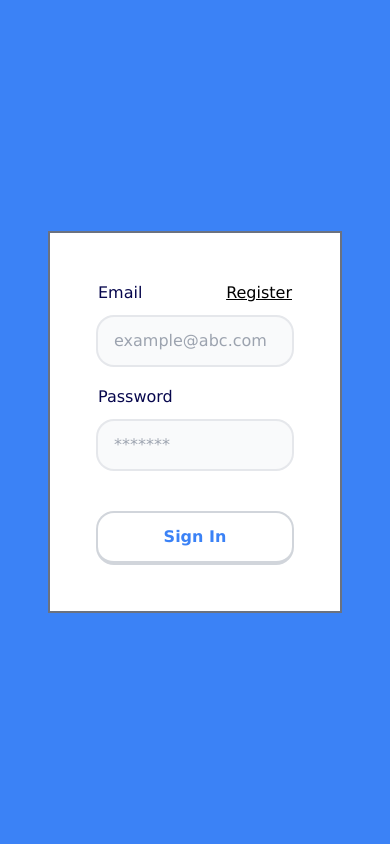
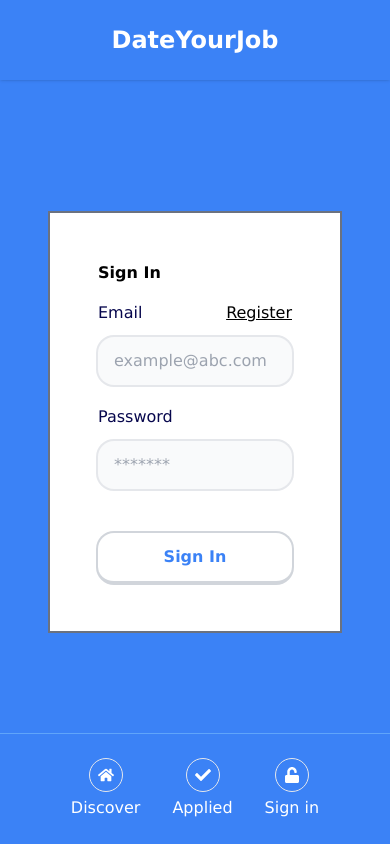
Before and after one commit to venusnmj/date-your-job, a React (Create React App) app in the folder frontend/: page /signin in a window 390 px wide. Built offline with nearby package versions, Linux system fonts and the light colour scheme; no server answers.

Commit message:
Add Responsive Navbar (#9)
* add navbar

* link auth to backend + added navbar use state

* added mobile navbar

```diff
--- a/frontend/package.json
+++ b/frontend/package.json
@@ -11,6 +11,7 @@
     "@types/react-dom": "^18.0.10",
     "dotenv": "^16.0.3",
     "formik": "^2.2.9",
+    "framer-motion": "^8.4.3",
     "react": "^18.2.0",
     "react-dom": "^18.2.0",
     "react-icons": "^4.7.1",
--- a/frontend/src/App.tsx
+++ b/frontend/src/App.tsx
@@ -1,19 +1,21 @@
 import React from 'react';
 import { SignInPage } from './pages';
 import { Route, Routes } from 'react-router-dom';
-import { HeartIcon, RejectIcon } from './components';
 import { SignUpPage } from './pages/SignUpPage';
 import { SettingsPage } from './pages/SettingsPage';
+import { Navbar, NavbarMobile } from './features';
 
 function App() {
 
   return (
-    <div className="min-h-screen">
+    <div className="min-h-screen bg-blue-500">
+      <Navbar />
       <Routes>
         <Route path="/signin" element={<SignInPage />} />
         <Route path="/signup" element={<SignUpPage />}/>
         <Route path="/settings" element={<SettingsPage />}/>
       </Routes>
+      <NavbarMobile />
     </div>
   );
 }
--- a/frontend/src/features/auth/SignInForm.tsx
+++ b/frontend/src/features/auth/SignInForm.tsx
@@ -1,36 +1,80 @@
-import React from 'react'
-import { Button, Input } from '../../components'
+import React, { useState } from 'react'
+import { useNavigate } from 'react-router-dom';
+import { Button } from '../../components'
+import { useFetch } from '../../hooks';
+import { useAlert } from '../../hooks/useAlert';
+import useIsLoggedIn from './hooks/useIsLoggedIn';
 
 export const SignInForm = () => {
+  const navigate = useNavigate();
+
+  // Auto Navigation if logged in
+  const { isLoggedIn } = useIsLoggedIn();
+  if (isLoggedIn) navigate('/');
+
+
+  const fetch = useFetch();
+  const { AlertComponent, showAlert } = useAlert();
+
+  const [email, setEmail] = useState('');
+  const [password, setPassword] = useState('');
+
+  const onSubmitHandler = (e: React.FormEvent<HTMLElement>) => {
+    e.preventDefault();
+
+    fetch.post('/auth/login', {
+      email: email,
+      password: password,
+    })
+      .then(() => {
+        navigate('/');
+        navigate(0);
+      })
+      .catch((e) => showAlert('error', e.message))
+  }
+
   return (
+    <div>
+      <AlertComponent />
       <div className="bg-blue-500 flex items-center justify-center p-12 h-screen">
         <div className="bg-white p-12 border-solid border-2 border-gray-500 ">
-      <form action="https://formbold.com/s/FORM_ID" method="POST">
+        {/* Title */}
+        <p className="font-bold text-5x1">Sign In</p>
+
+        {/* Form */}
+        <form onSubmit={onSubmitHandler}>
           <div className="flex flex-wrap">
-          <div className="mb-5">
+            {/* Email + Register Link*/}
+            <div className="mb-5 mt-[16px]">
               <div className="flex flex-row justify-between">
                 <label className="mb-3 block text-base font-medium text-[#07074D]">
                   Email
                 </label>
+                {/* Register link */}
                 <a className="underline hover:text-red-500" href="/signup">Register</a>
               </div>
+              {/* Email Input */}
               <div className="w-full rounded-2xl bg-gray-50 px-4 ring-2 ring-gray-200 focus-within:ring-blue-400">
                 <input
                   type="text"
                   placeholder="example@abc.com"
+                  value={email}
+                  onChange={(e) => setEmail(e.target.value)}
                   className="my-3 w-full border-none bg-transparent outline-none focus-within:ring-blue-400"
                 />
               </div>
             </div>
           </div>
           <div className="mb-5">
-          <label
-            className="mb-3 block text-base font-medium text-[#07074D]"
-          >
+            <label className="mb-3 block text-base font-medium text-[#07074D]">
               Password
             </label>
             <div className="w-full rounded-2xl bg-gray-50 px-4 ring-2 ring-gray-200 focus-within:ring-blue-400">
-          <input type="password" placeholder="*******"
+            <input
+              type="password"
+              placeholder="*******"
+              value={password}
+              onChange={(e) => setPassword(e.target.value)}
               className="my-3 w-full border-none bg-transparent outline-none focus:outline-none" />
           </div>
           </div>
@@ -40,6 +84,6 @@ export const SignInForm = () => {
         </form>
         </div>
       </div>
-
+    </div>
   )
 }
--- a/frontend/src/features/auth/SignUpForm.tsx
+++ b/frontend/src/features/auth/SignUpForm.tsx
@@ -1,36 +1,86 @@
-import React from 'react'
+import React, { useState } from 'react'
+import { useNavigate } from 'react-router-dom';
 import { Button } from '../../components'
+import { useFetch } from '../../hooks';
+import { useAlert } from '../../hooks/useAlert';
+import useIsLoggedIn from './hooks/useIsLoggedIn';
 
 export const SignUpForm = () => {
+  const navigate = useNavigate();
+
+  // Auto Navigation if logged in
+  const { isLoggedIn } = useIsLoggedIn();
+  if (isLoggedIn) navigate('/');
+
+  const fetch = useFetch();
+  const { AlertComponent, showAlert } = useAlert();
+
+  const [email, setEmail] = useState('');
+  const [password, setPassword] = useState('');
+
+  const onSubmitHandler = (e: React.FormEvent<HTMLElement>) => {
+    e.preventDefault();
+
+    fetch.post('/users', {
+      email: email,
+      password: password,
+    })
+      .then(() => {
+        showAlert('success', 'Account created!');
+
+        // show alert for a while before moving to another page
+        setTimeout(() => {
+          navigate('/signin');
+          navigate(0);
+        }, 1000)
+      })
+      .catch((e) => showAlert('error', e.message))
+  }
 
   return (
+    <>
+      <AlertComponent />
       <div className="bg-blue-500 flex items-center justify-center p-12 h-screen">
-  <div className="bg-white p-12 border-solid border-2 border-gray-500 " x-data="app">
-            <div x-show="isLoginPage" className="space-y-4">
+        <div className="bg-white p-12 border-solid border-2 border-gray-500">
+          <form onSubmit={onSubmitHandler}>
+            <div className="space-y-4">
+              {/* Title */}
               <p className="font-bold text-5x1">Create your profile</p>
+
+              {/* Email */}
               <label className="mb-3 block text-base font-medium text-[#07074D]">
                 Email
               </label>
               <div className="w-full rounded-2xl bg-gray-50 px-4 ring-2 ring-gray-200 focus-within:ring-blue-400">
-                    <input type="text" placeholder="example@gmail.com"
+                <input
+                  type="text"
+                  placeholder="example@gmail.com"
+                  value={email}
+                  onChange={(e) => setEmail(e.target.value)}
                   className="my-3 w-full border-none bg-transparent outline-none focus:outline-none" />
               </div>
+
+              {/* Password */}
               <label className="mb-3 block text-base font-medium text-[#07074D]">
                 Password
               </label>
               <div className="w-full rounded-2xl bg-gray-50 px-4 ring-2 ring-gray-200 focus-within:ring-blue-400">
-                 <input type="password" placeholder="*******"
+                <input
+                  type="password"
+                  placeholder="*******"
+                  value={password}
+                  onChange={(e) => setPassword(e.target.value)}
                   className="my-3 w-full border-none bg-transparent outline-none focus:outline-none" />
               </div>
+
+              {/* Register button */}
               <div className='pt-6'>
                 <Button label ="Register"/>
               </div>
-                <div>
+            </div>
+          </form>
         </div>
       </div>
-        </div>
-        </div>
-
-
+    </>
   )
 }
--- /dev/null
+++ b/frontend/src/features/auth/hooks/useIsLoggedIn.tsx
@@ -0,0 +1,21 @@
+import { useFetch } from '../../../hooks';
+import { useState } from 'react';
+// import React from 'react';
+import { useEffect } from 'react';
+
+const useIsLoggedIn = () => {
+  const [isLoggedIn, setIsLoggedIn] = useState(false);
+  const fetch = useFetch();
+
+  useEffect(() => {
+    fetch.get('/auth/profile').then(data => {
+      // User is already signed in
+      if (data) setIsLoggedIn(true);
+    });
+    // eslint-disable-next-line react-hooks/exhaustive-deps
+  }, []);
+
+  return { isLoggedIn };
+};
+
+export default useIsLoggedIn;
--- a/frontend/src/features/index.ts
+++ b/frontend/src/features/index.ts
@@ -1,2 +1,2 @@
-export { Navbar } from './navbar';
+export { Navbar, NavbarMobile } from './navbar';
 export { SignInForm } from './auth';
--- a/frontend/src/features/navbar/Navbar.tsx
+++ b/frontend/src/features/navbar/Navbar.tsx
@@ -1,11 +1,51 @@
 import React from 'react';
+import { useNavigate } from 'react-router-dom';
+import { useFetch } from '../../hooks';
+import useIsLoggedIn from '../auth/hooks/useIsLoggedIn';
 
 interface NavbarProps {}
 
 const Navbar = (props: NavbarProps) => {
+  const { isLoggedIn } = useIsLoggedIn();
+
+  const navigate = useNavigate();
+  const fetch = useFetch();
+
+  const handleLogout = () => {
+    fetch.get('/auth/logout').then(() => {
+      navigate('/signin');
+      navigate(0);
+    });
+  }
+
   return (
-    <div className="text-red-100 sm:text-blue-100 lg:text-green-100 font-bold px-5 pl-1 m-2 flex flex-row justify-center align-center">
-      Navbar
+    <div id="nav-container" className="flex w-full backdrop-blur justify-center md:justify-between items-center fixed py-[24px] px-[48px] bg-blue-500 text-white shadow">
+      <div className="flex flex-row justify-center gap-[36px] md:gap-[72px]">
+        <a href="/" className="text-2xl font-bold hover:text-amber-400 cursor-pointer">DateYourJob</a>
+        <div className="gap-8 md:gap-12 items-center hidden md:flex">
+          <a href="/discover" className="py-[6px] px-[8px] font-bold hover:text-amber-400 cursor-pointer">01. Discover</a>
+          <a href="/applied" className="py-[6px] px-[8px] font-bold hover:text-amber-400 cursor-pointer">02. Applied</a>
+        </div>
+      </div>
+      <div className="hidden md:flex gap-12">
+        {isLoggedIn ?
+          (
+            <div className="flex justify-center items-center gap-3">
+              <div
+                className="font-bold hover:text-amber-400 cursor-pointer"
+                onClick={handleLogout}>
+                Logout
+              </div>
+              <div className="relative w-10 h-10 overflow-hidden bg-gray-100 rounded-full dark:bg-gray-600 cursor-pointer" onClick={() => navigate('settings')}>
+                <svg className="absolute w-12 h-12 text-gray-400 -left-1" fill="currentColor" viewBox="0 0 20 20" xmlns="http://www.w3.org/2000/svg"><path fill-rule="evenodd" d="M10 9a3 3 0 100-6 3 3 0 000 6zm-7 9a7 7 0 1114 0H3z" clip-rule="evenodd"></path></svg>
+              </div>
+            </div>
+          ) :
+            <button className="cursor-pointer bg-amber-300 text-black py-[6px] px-[12px] rounded hover:bg-amber-400" onClick={() => navigate('/signin')}>
+              Sign in
+            </button>
+        }
+      </div>
     </div>
   );
 };
--- /dev/null
+++ b/frontend/src/features/navbar/NavbarMobile.tsx
@@ -0,0 +1,74 @@
+import React from 'react';
+import { FaCheck, FaHome, FaUnlock, FaUserCheck, FaUserSlash } from 'react-icons/fa';
+import { useNavigate } from 'react-router-dom';
+import { useFetch } from '../../hooks';
+import useIsLoggedIn from '../auth/hooks/useIsLoggedIn';
+
+export const NavbarMobile = () => {
+  const { isLoggedIn } = useIsLoggedIn();
+
+  const navigate = useNavigate();
+  const fetch = useFetch();
+
+  const handleLogout = () => {
+    fetch.get('/auth/logout').then(() => {
+      navigate('/signin');
+      navigate(0);
+    });
+  }
+
+  return (
+    <div id="nav-container" className="flex md:hidden gap-8 w-full fixed bottom-0 justify-center items-center py-[24px] px-[48px] bg-blue-500 text-white border-t border-blue-400">
+      <div className="group cursor-pointer flex flex-col items-center justify-center gap-1">
+        <div className="border p-2 rounded-3xl group-hover:text-amber-400 group-hover:border-amber-400 w-min">
+          <FaHome />
+        </div>
+        <div
+          className="group-hover:text-amber-400"
+          onClick={() => navigate('/')}
+        >
+          Discover
+        </div>
+      </div>
+      <div
+        className="group cursor-pointer flex flex-col items-center justify-center gap-1"
+        onClick={() => navigate('/applied')}
+      >
+        <div className="border p-2 rounded-3xl group-hover:text-amber-400 group-hover:border-amber-400 w-min">
+          <FaCheck />
+        </div>
+        <div className="group-hover:text-amber-400">
+          Applied
+        </div>
+      </div>
+      <div>
+      {isLoggedIn ?
+          (
+            <div
+              className="group cursor-pointer flex flex-col items-center justify-center gap-1"
+              onClick={handleLogout}
+            >
+              <div className="border p-2 rounded-3xl group-hover:text-amber-400 group-hover:border-amber-400 w-min">
+                <FaUserSlash />
+              </div>
+              <div className="group-hover:text-amber-400">
+                Logout
+              </div>
+            </div>
+          ) :
+            <div
+              className="group cursor-pointer flex flex-col items-center justify-center gap-1"
+              onClick={() => navigate('/signin')}
+            >
+              <div className="border p-2 rounded-3xl group-hover:text-amber-400 group-hover:border-amber-400 w-min">
+                <FaUnlock />
+              </div>
+              <div className="group-hover:text-amber-400">
+                Sign in
+              </div>
+            </div>
+        }
+      </div>
+    </div>
+  )
+}
--- a/frontend/src/features/navbar/index.ts
+++ b/frontend/src/features/navbar/index.ts
@@ -1 +1,2 @@
 export { default as Navbar } from './Navbar';
+export { NavbarMobile } from './NavbarMobile';
--- /dev/null
+++ b/frontend/src/hooks/useAlert.tsx
@@ -0,0 +1,52 @@
+import { motion } from 'framer-motion';
+import React, { useState } from 'react';
+import { GrClose } from 'react-icons/gr';
+
+type AlertType = 'success' | 'warning' | 'error';
+
+export const useAlert = () => {
+  const [isAlertVisible, setIsAlertVisible] = useState(false);
+  const [message, setMessage] = useState('');
+  const [status, setStatus] = useState<AlertType>('success');
+
+  const showAlert = (status: AlertType, message: string) => {
+    setStatus(status);
+    setMessage(message);
+    setIsAlertVisible(true);
+  };
+
+  const AlertComponent = () => {
+    if (!isAlertVisible) return <></>;
+
+    // Set background color
+    let bgColor: string;
+    switch (status) {
+      case 'success':
+        bgColor = 'bg-green-100';
+        break;
+      case 'warning':
+        bgColor = 'bg-yellow-100';
+        break;
+      case 'error':
+        bgColor = 'bg-red-100';
+        break;
+    }
+
+    return (
+      <motion.div
+        initial={{ y: 10, opacity: 0 }}
+        animate={{ y: 0, opacity: 1 }}
+        className={`alert ${bgColor} fixed z-50 bottom-4 right-4 flex justify-between rounded-lg py-5 px-6 mb-3 text-base text-black inline-flex items-center min-w-[24rem] max-w-[30rem] alert-dismissible fade show`}
+        role="alert"
+      >
+        <span>{message}</span>
+        <GrClose
+          className="w-6 h-6 ml-4 cursor-pointer"
+          onClick={() => setIsAlertVisible(false)}
+        />
+      </motion.div>
+    );
+  };
+
+  return { AlertComponent, showAlert }
+};
```
Also changed, not shown: 1 other file (tests, documents, lock files or other folders). Lines whose indentation alone changed are shown as unchanged.
